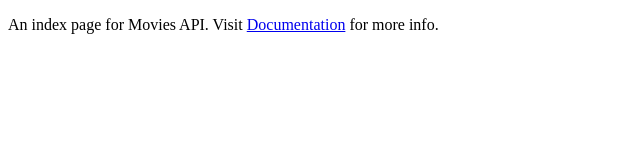
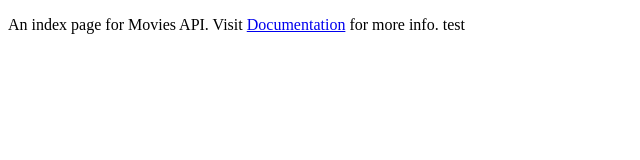
Before and after one commit to mayyinandprojects/Movie-API, a website: page public/index.html in a window 1280 px wide. Shown: the full height of the page, 0-640 px from the left. Drawn offline with Linux system fonts and the light colour scheme.

Commit message:
updated index.html
updated index.html

```diff
--- a/public/index.html
+++ b/public/index.html
@@ -6,6 +6,6 @@
     <title>Movie Api</title>
 </head>
 <body>
-    <p>An index page for Movies API. Visit <a href="./documentation.html">Documentation</a> for more info.</p>
+    <p>An index page for Movies API. Visit <a href="./documentation.html">Documentation</a> for more info. test</p>
 </body>
 </html>
```
